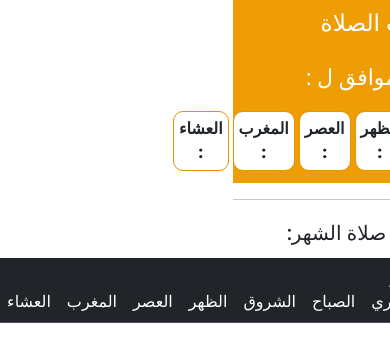
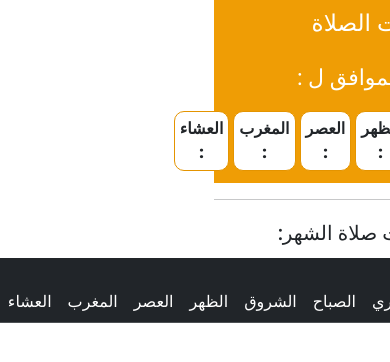
Before and after one commit to med-om/med-om.github.io, a website: page index.html in a window 390 px wide. Shown: the top 362 px of the page. Drawn offline with nearby package versions, Linux system fonts and the light colour scheme; no server answers.

Commit message:
Update styles.css

```diff
--- a/styles.css
+++ b/styles.css
@@ -60,10 +60,18 @@
 }
 
 @media (max-width: 950px) {
-
-  .showPrayerTimes div{
+    .showPrayerTimes div{
 	height: auto;
 	padding: 5px;
 	margin: 2px;
+    }
+    .titlePTMonth h5{
+	font-size: 20px;
+    }
+}
+
+@media (max-width: 600px) {
+  .content{
+    width: 85%;
   }
 }
```
